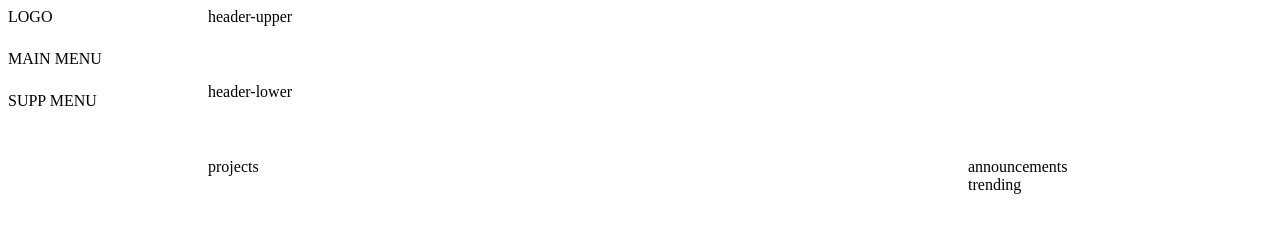
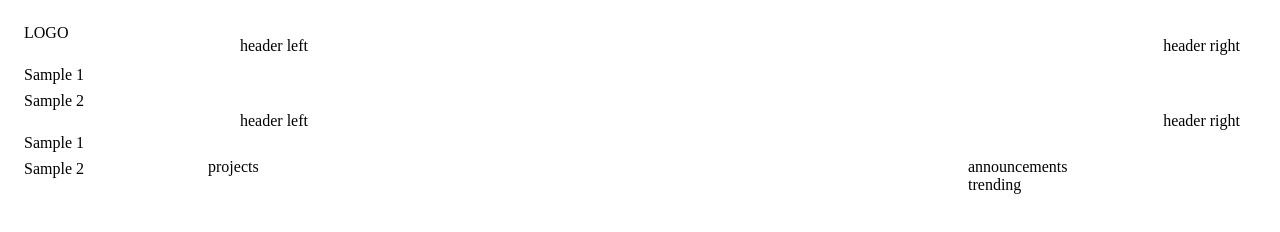
Before and after one commit to nico-von/odin-dashboard, a plain HTML site: page index.html in a window 1280 px wide. Drawn offline with Linux system fonts and the light colour scheme.

Commit message:
Add internal sidebar and header flex scaffolding.

```diff
--- a/index.html
+++ b/index.html
@@ -1,20 +1,47 @@
 <!DOCTYPE html>
 <html lang="en">
+
 <head>
     <meta charset="UTF-8">
     <meta name="viewport" content="width=device-width, initial-scale=1.0">
     <title>Odin Dashboard</title>
     <link rel="stylesheet" href="style.css">
 </head>
+
 <body>
     <div class="sidebar">
         <div class="logo">LOGO</div>
-        <div class="main-menu">MAIN MENU</div>
-        <div class="supplementary-menu">SUPP MENU</div>
+        <div class="main-menu">
+            <ul class="menu">
+                <li class="menu-item">
+                    Sample 1
+                </li>
+                <li class="menu-item">
+                    Sample 2
+                </li>
+            </ul>
+        </div>
+        <div class="supplementary-menu">
+            <ul class="menu">
+                <li class="menu-item">
+                    Sample 1
+                </li>
+                <li class="menu-item">
+                    Sample 2
+                </li>
+            </ul>
+        </div>
     </div>
     <div class="header">
-        <div class="header-upper">header-upper</div>
-        <div class="header-lower">header-lower</div>
+        <div class="header-upper">
+            <div class="header-left">header left</div>
+            <div class="header-right">header right</div>
+        </div>
+        <div class="header-lower">
+
+            <div class="header-left">header left</div>
+            <div class="header-right">header right</div>
+        </div>
     </div>
     <main>
         <div class="main">
@@ -25,4 +52,5 @@
     </main>
 
 </body>
+
 </html>
--- a/style.css
+++ b/style.css
@@ -13,6 +13,19 @@ body {
     grid-row: 1 / 3;
     flex-direction: column;
     gap: 1.5rem;
+    padding: 1rem 1rem;
+}
+
+.menu {
+    margin: 0;
+    padding: 0;
+    gap: .5rem;
+    display: flex;
+    flex-direction: column;
+}
+
+.menu-item {
+    list-style-type: none;
 }
 
 .header {
@@ -26,6 +39,19 @@ body {
 .header-upper,
 .header-lower {
     flex: 1;
+    display: flex;
+    justify-content: space-between;
+    align-items: center;
+    padding: 0;
+}
+
+.header-right {
+    margin-left: auto;
+}
+
+.header-right,
+.header-left {
+    padding: 1rem 2rem;
 }
 
 .main {
```
